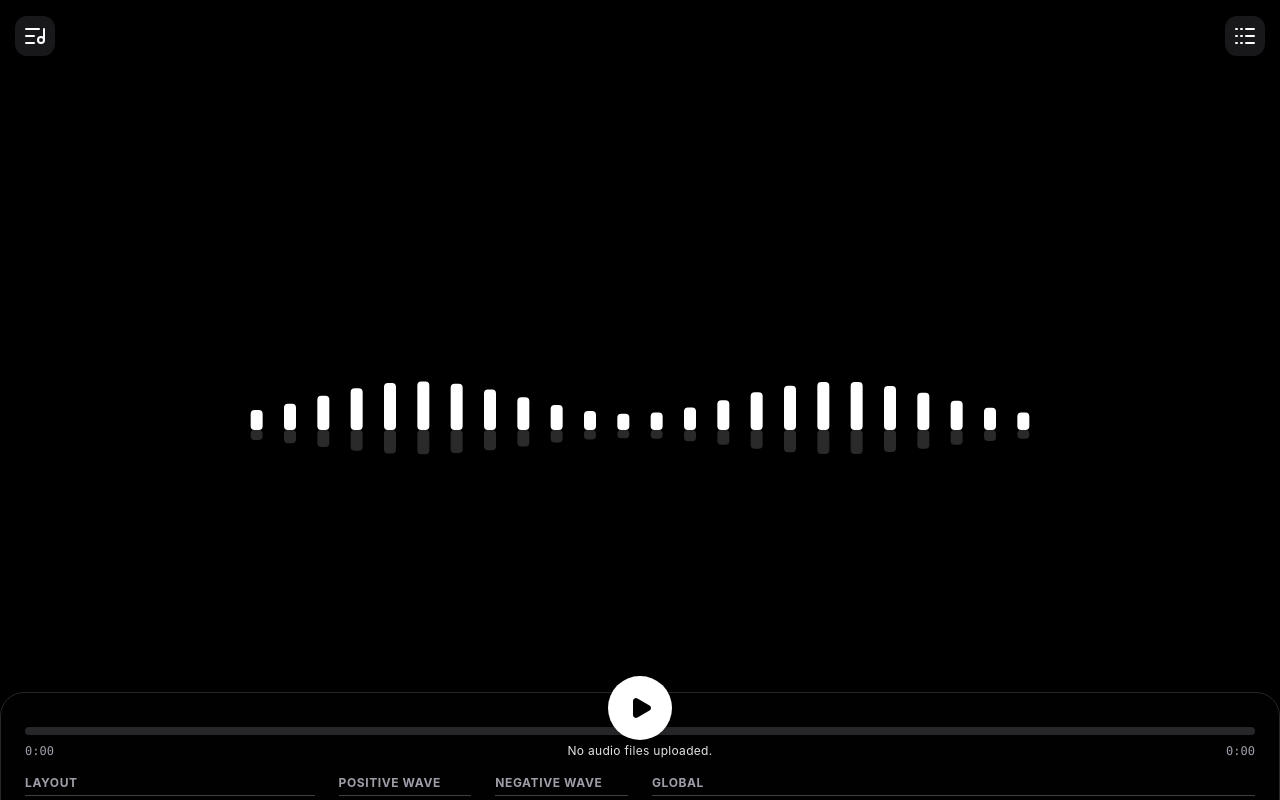
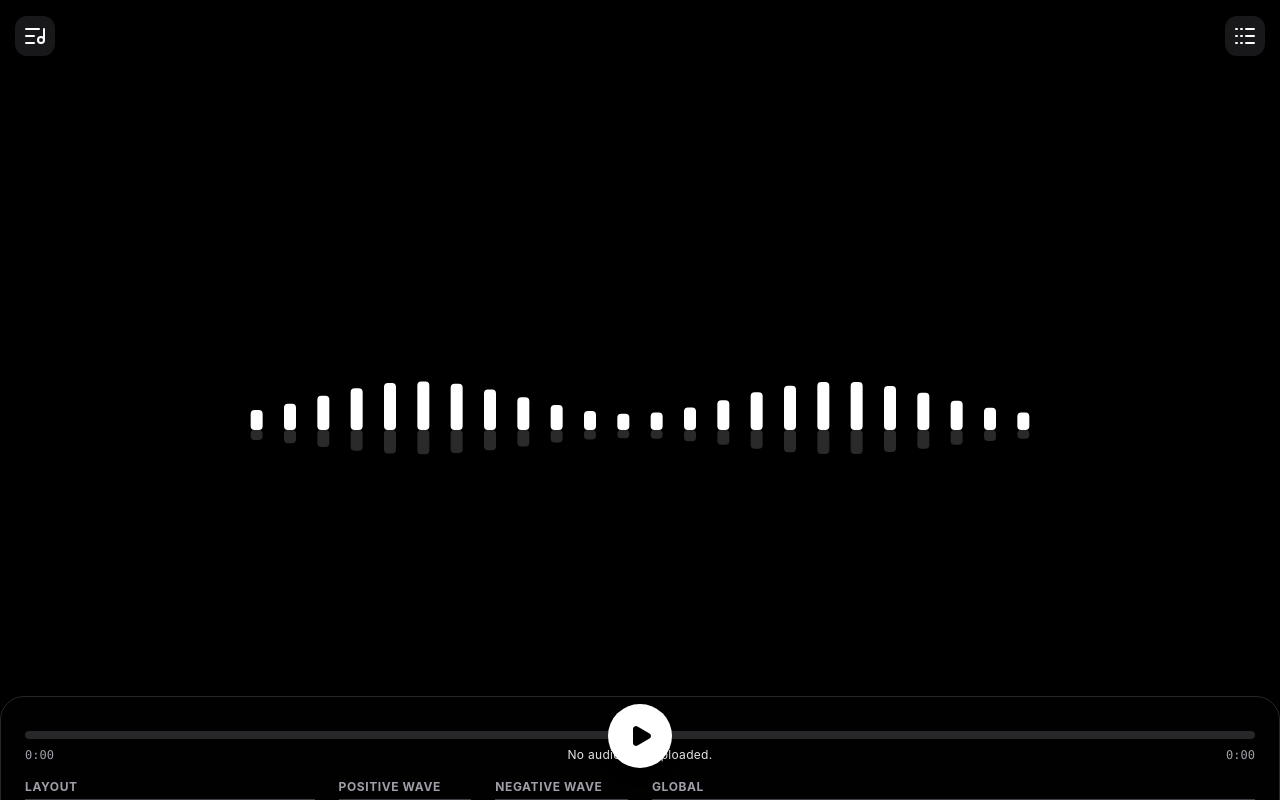
Before and after one commit to zylen-det/Audio-spectrum-renderer, a React (Vite) app: page /en in a window 1280 px wide. Built offline with nearby package versions, Linux system fonts and the light colour scheme.

Commit message:
fix playButton

```diff
--- a/src/app/[lang]/App.tsx
+++ b/src/app/[lang]/App.tsx
@@ -15,6 +15,7 @@ import { generateASSHeader, generateASSFrame } from "../../utils/assUtils"
 import { runVideoRender } from "../../utils/videoRenderer"
 import { motion } from "motion/react"
 import { PopOutButton } from "../../components/PopOutButton"
+import { PlayButton } from "../../components/PlayButton"
 
 export const DEFAULT_SETTINGS: VisualizerSettings = {
   barCount: 24,
@@ -372,6 +373,8 @@ export default function App() {
       >
         {lang === "zh" ? "中文" : "EN"}
       </PopOutButton>
+
+      <PlayButton onClick={togglePlay} isPlaying={isPlaying}></PlayButton>
     </div>
   )
 }
--- a/src/components/FloatingControls.tsx
+++ b/src/components/FloatingControls.tsx
@@ -99,7 +99,7 @@ export const FloatingControls = ({
               initial={{ y: 400 }}
               animate={{ y: isHovering || isPinned ? 0 : 400 }}
               transition={{ type: "spring", damping: 25, stiffness: 200 }}
-              className="pointer-events-auto bg-zinc-950/20 backdrop-blur-sm border border-zinc-800 rounded-3xl p-6 shadow-2xl max-w-[1800px] w-full flex flex-col gap-4 -mb-9"
+              className="pointer-events-auto bg-zinc-950/20 backdrop-blur-sm border border-zinc-800 rounded-3xl p-6 shadow-2xl max-w-[1800px] w-full flex flex-col gap-4 mb-6"
             >
               <div className="w-full space-y-2">
                 <input
@@ -658,19 +658,6 @@ export const FloatingControls = ({
               </div>
             </motion.div>
           </AnimatePresence>
-
-          <div className="relative z-50">
-            <button
-              onClick={onTogglePlay}
-              className="w-16 h-16 bg-white -translate-y-[60px]  rounded-full flex items-center justify-center shadow-lg hover:scale-105 active:scale-95 transition-transform"
-            >
-              {isPlaying ? (
-                <Pause className="text-black" fill="#000000" />
-              ) : (
-                <Play className="text-black ml-0.5" fill="#000000" />
-              )}
-            </button>
-          </div>
         </div>
       </div>
     </div>
--- /dev/null
+++ b/src/components/PlayButton.tsx
@@ -0,0 +1,32 @@
+import { Pause, Play } from "lucide-react"
+
+interface PlayButtonProps {
+  onClick: () => void
+  isPlaying: boolean
+}
+
+export function PlayButton({ onClick, isPlaying }: PlayButtonProps) {
+  return (
+    <button
+      onClick={onClick}
+      className="
+        fixed bottom-8 left-1/2 -translate-x-1/2
+        w-16 h-16
+        bg-white
+        rounded-full
+        flex items-center justify-center
+        shadow-lg
+        hover:scale-105
+        active:scale-95
+        transition-transform
+        z-70
+      "
+    >
+      {isPlaying ? (
+        <Pause className="text-black" fill="#000000" />
+      ) : (
+        <Play className="text-black ml-0.5" fill="#000000" />
+      )}
+    </button>
+  )
+}
```
